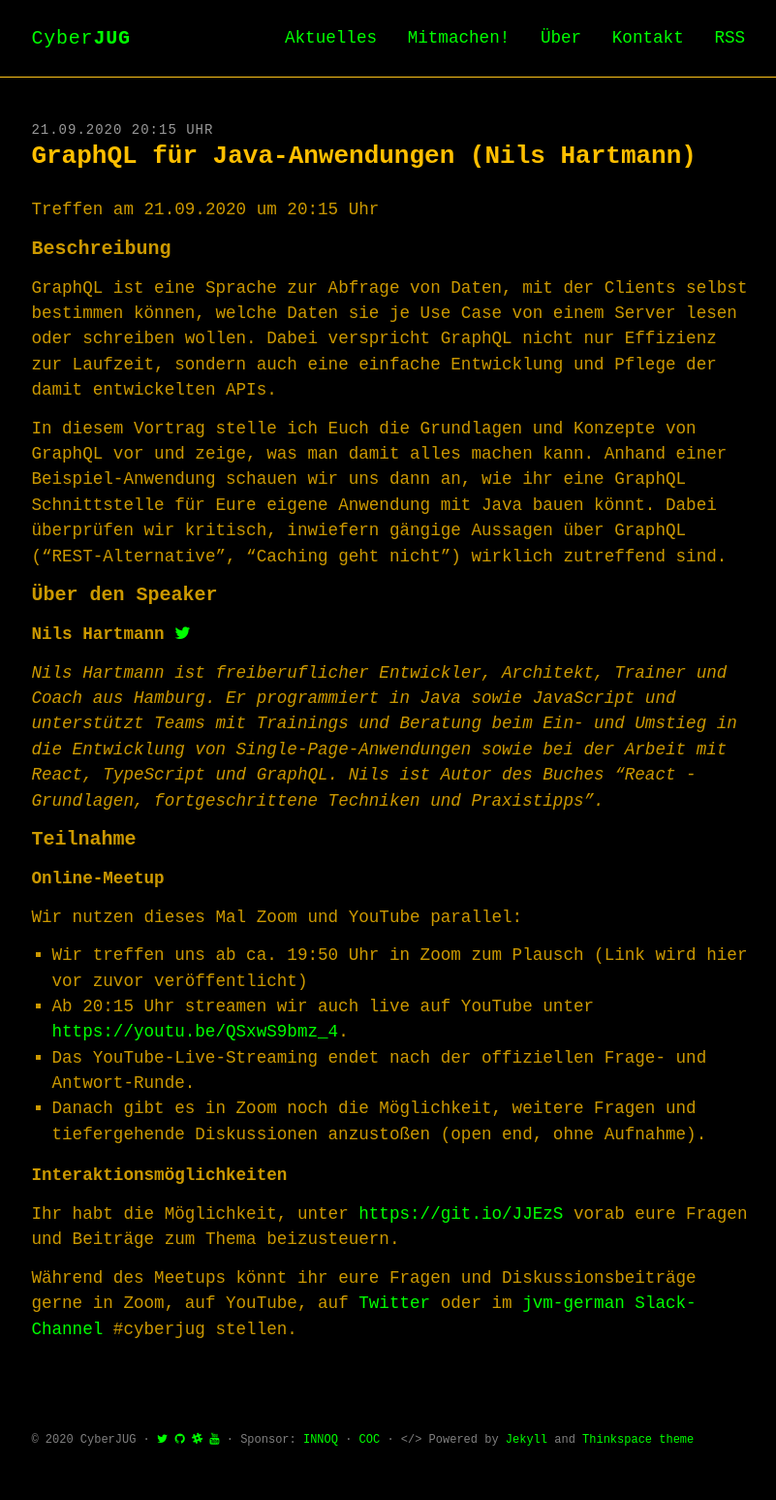
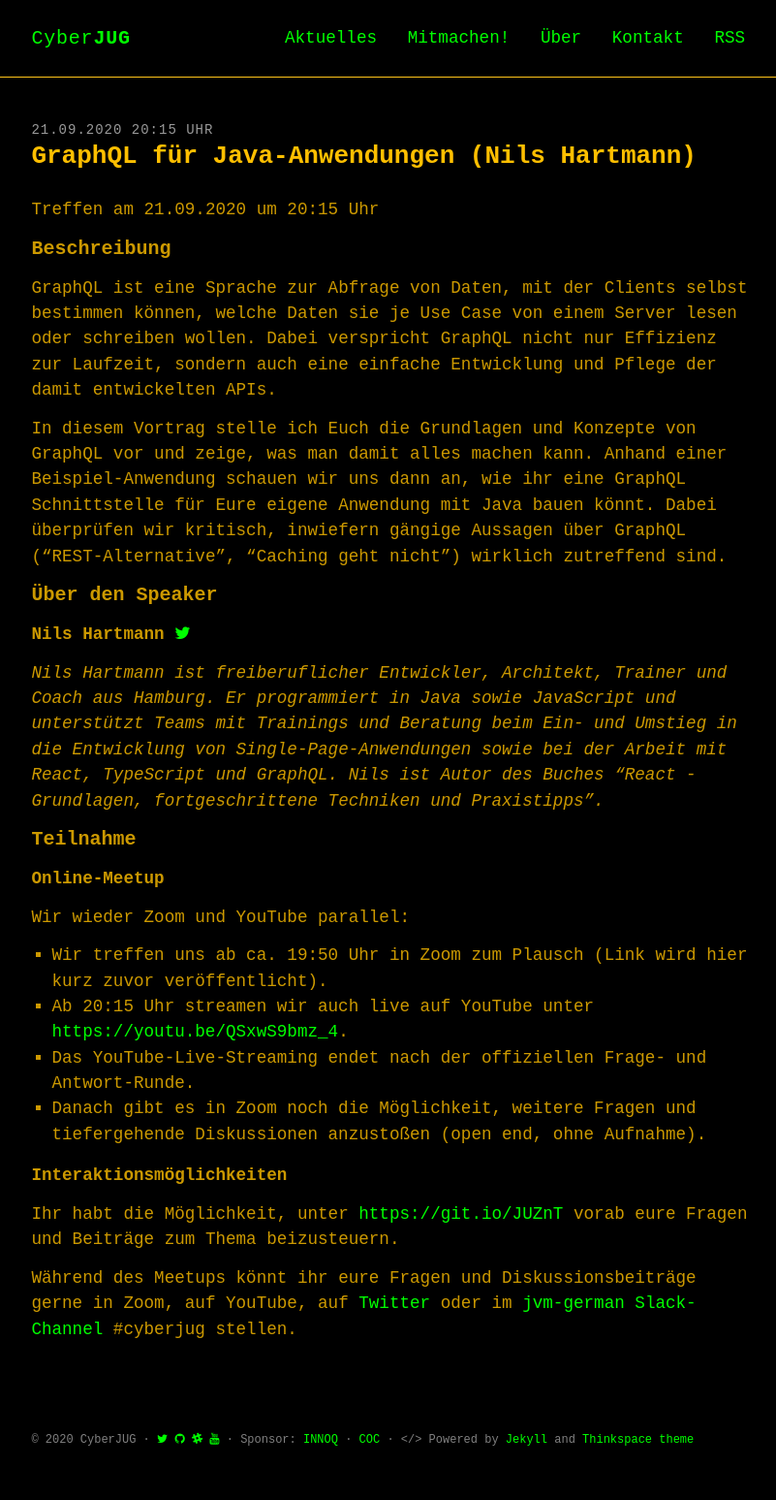
Before and after one commit to cyberjug/website, a Jekyll site: the page built from docs/_upcoming/2020-09-21-graphql.md, in a window 1280 px wide. Shown: the whole page at 97% size, without its empty margins (234-1035 px from the left). Built offline with Jekyll 4.4.1, drawn with Linux system fonts in a browser that asks for light colours; some web fonts are replaced.

Commit message:
update links

```diff
--- a/docs/_upcoming/2020-09-21-graphql.md
+++ b/docs/_upcoming/2020-09-21-graphql.md
@@ -27,15 +27,15 @@ In diesem Vortrag stelle ich Euch die Grundlagen und Konzepte von GraphQL vor un
 
 **Online-Meetup**
 
-Wir nutzen dieses Mal Zoom und YouTube parallel:
+Wir wieder Zoom und YouTube parallel:
 
-- Wir treffen uns ab ca. 19:50 Uhr in Zoom zum Plausch (Link wird hier vor zuvor veröffentlicht)
+- Wir treffen uns ab ca. 19:50 Uhr in Zoom zum Plausch (Link wird hier kurz zuvor veröffentlicht).
 - Ab 20:15 Uhr streamen wir auch live auf YouTube unter <https://youtu.be/QSxwS9bmz_4>.
 - Das YouTube-Live-Streaming endet nach der offiziellen Frage- und Antwort-Runde.
 - Danach gibt es in Zoom noch die Möglichkeit, weitere Fragen und tiefergehende Diskussionen anzustoßen (open end, ohne Aufnahme).
 
 **Interaktionsmöglichkeiten**
 
-Ihr habt die Möglichkeit, unter <https://git.io/JJEzS> vorab eure Fragen und Beiträge zum Thema beizusteuern.
+Ihr habt die Möglichkeit, unter <https://git.io/JUZnT> vorab eure Fragen und Beiträge zum Thema beizusteuern.
 
 Während des Meetups könnt ihr eure Fragen und Diskussionsbeiträge gerne in Zoom, auf YouTube, auf [Twitter](https://twitter.com/cyberjug) oder im [jvm-german Slack-Channel](https://slackin-jvm-german.herokuapp.com/) #cyberjug stellen.
```
